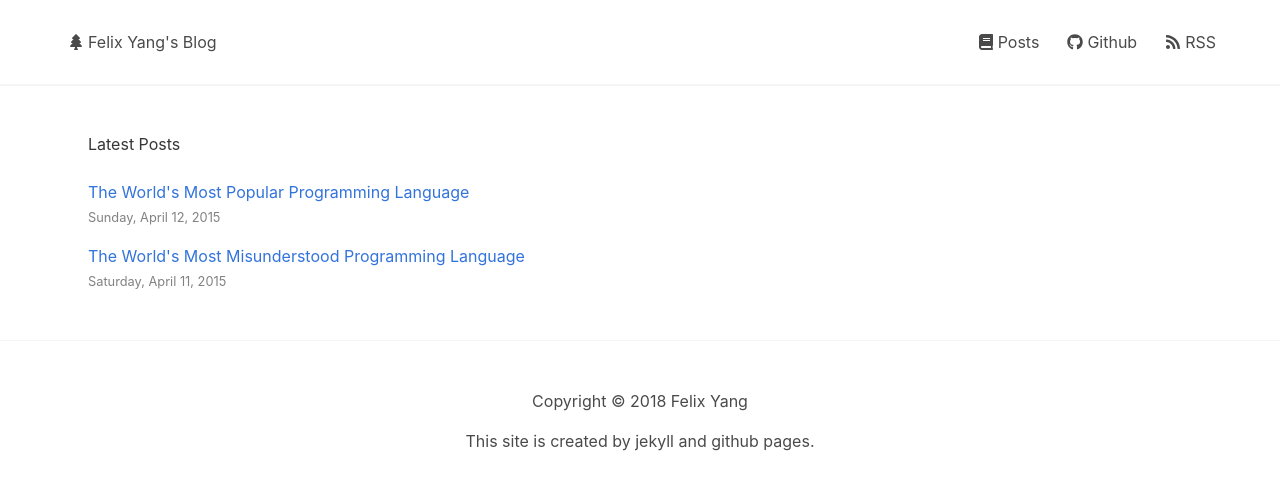
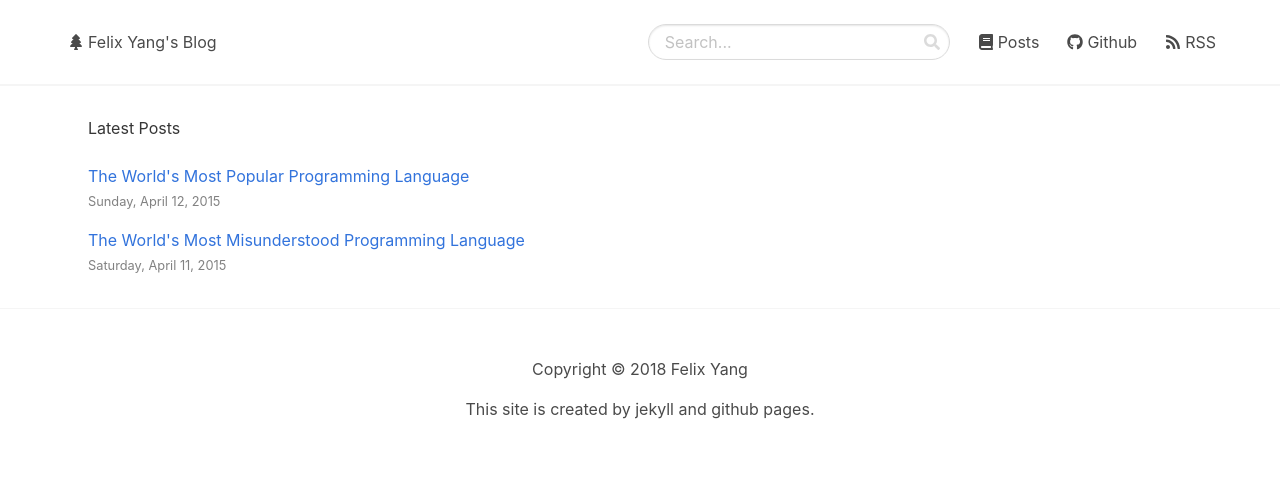
Before and after one commit to felixpy/felixpy.github.io, a Jekyll site: the page built from index.html, in a window 1280 px wide. Shown: the top 490 px of the page. Built offline with Jekyll 4.4.1, drawn with Linux system fonts in a browser that asks for light colours; nearby versions of some CDN libraries.

Commit message:
update styles of navbar

```diff
--- a/_includes/head.html
+++ b/_includes/head.html
@@ -6,7 +6,6 @@
   <title>{% if page.title %}{{ page.title }}{% else %}{{ site.title }}{% endif %}</title>
   <meta name="description" content="{% if page.excerpt %}{{ page.excerpt | strip_html | strip_newlines | truncate: 160 }}{% else %}{{ site.description }}{% endif %}">
 
-  <link rel="stylesheet" href="https://cdn.bootcss.com/normalize/8.0.0/normalize.min.css">
   <link rel="stylesheet" href="https://cdn.bootcss.com/bulma/0.7.1/css/bulma.min.css">
   <link rel="stylesheet" href="{{ "/css/main.css" | prepend: site.baseurl }}">
   <link rel="canonical" href="{{ page.url | replace:'index.html','' | prepend: site.baseurl | prepend: site.url }}">
--- a/_includes/header.html
+++ b/_includes/header.html
@@ -8,11 +8,24 @@
           </span>
           <span>{{ site.title }}</span>
         </a>
+        <a role="button" class="navbar-burger" aria-label="menu" aria-expanded="false">
+          <span aria-hidden="true"></span>
+          <span aria-hidden="true"></span>
+          <span aria-hidden="true"></span>
+        </a>
       </div>
       <div class="navbar-menu">
         <div class="navbar-start">
         </div>
         <div class="navbar-end">
+          <div class="navbar-item">
+            <div class="control has-icons-right">
+              <input class="input is-rounded" type="text" placeholder="Search...">
+              <span class="icon is-small is-right">
+                <i class="fas fa-search"></i>
+              </span>
+            </div>
+          </div>
           {% for page in site.pages %}
             {% if page.title %}
             <a class="navbar-item" href="{{ page.url | prepend: site.baseurl }}">
--- a/_sass/_layout.scss
+++ b/_sass/_layout.scss
@@ -1,6 +1,8 @@
 .main {
-    padding: 3rem;
+    padding: 2rem;
+}
 
+@media screen and (min-width: 1088px) {
     .content-wrapper {
         padding: 0 1.5rem;
     }
```
